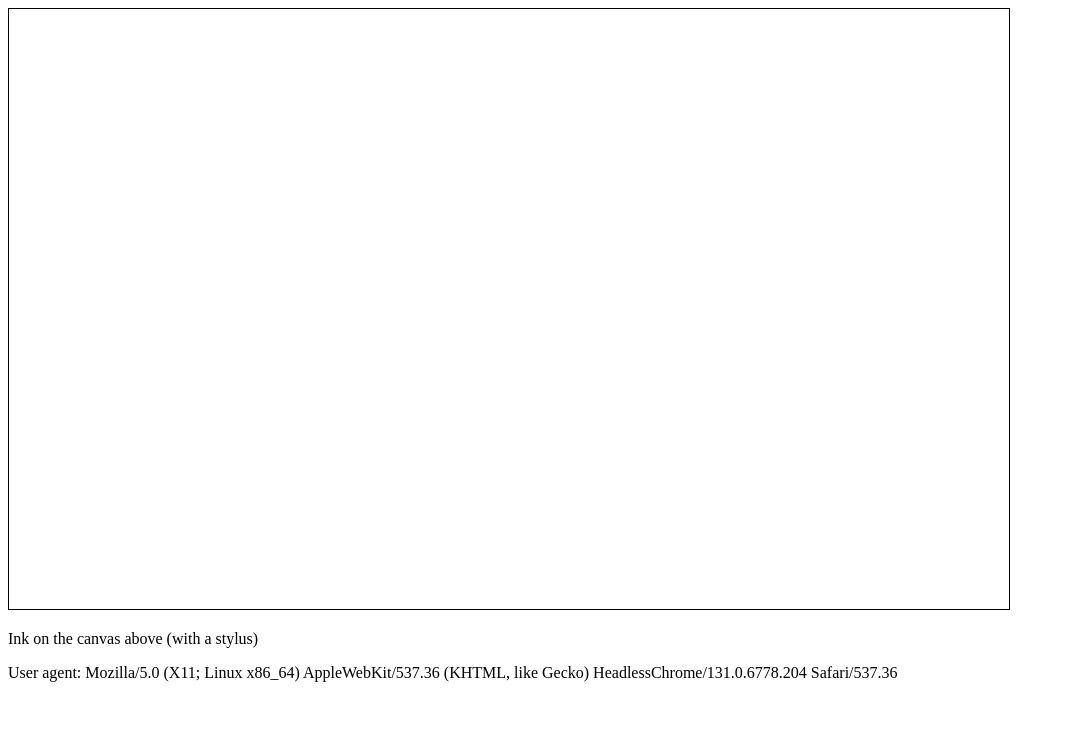
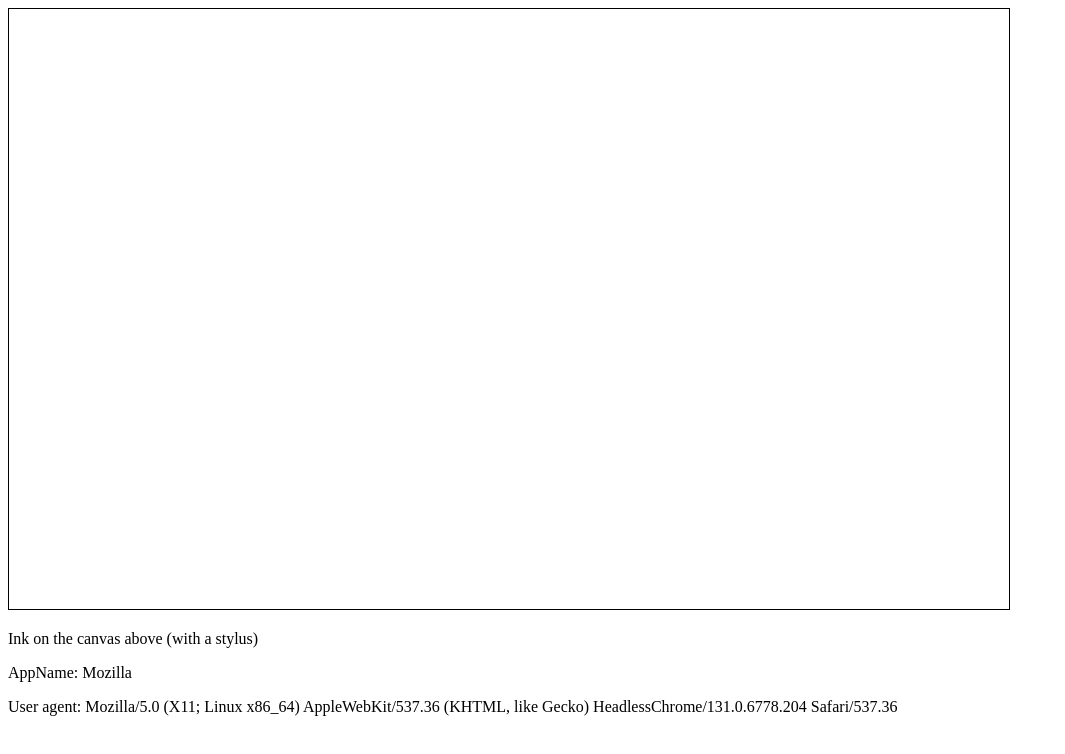
Before and after one commit to jogonzal/MinimalisticFlickDelayRepro, a plain HTML site: page index.html in a window 1280 px wide. Shown: the whole page, without its empty margins (0-1065 px from the left). Drawn offline with Linux system fonts and the light colour scheme.

Commit message:
Add App code name

```diff
--- a/index.html
+++ b/index.html
@@ -9,10 +9,13 @@
 		<canvas style="border:solid; border-width:1px" id="mycanvas" width="1000" height="600"></canvas>
 		<br>
 		<p>Ink on the canvas above (with a stylus)</p>
+		<p id="appCodeName"></p>
 		<p id="browserUserAgent"></p>
 		<script>
 			var userAgentParagraph = document.getElementById("browserUserAgent");
+			var appCodeNameParagraph = document.getElementById("appCodeName");
 			userAgentParagraph.innerHTML = "User agent: " + navigator.userAgent;
+			appCodeNameParagraph.innerHTML = "AppName: " + navigator.appCodeName;
 
 			var canvas = document.getElementById("mycanvas");
 			var context = canvas.getContext("2d");
```
